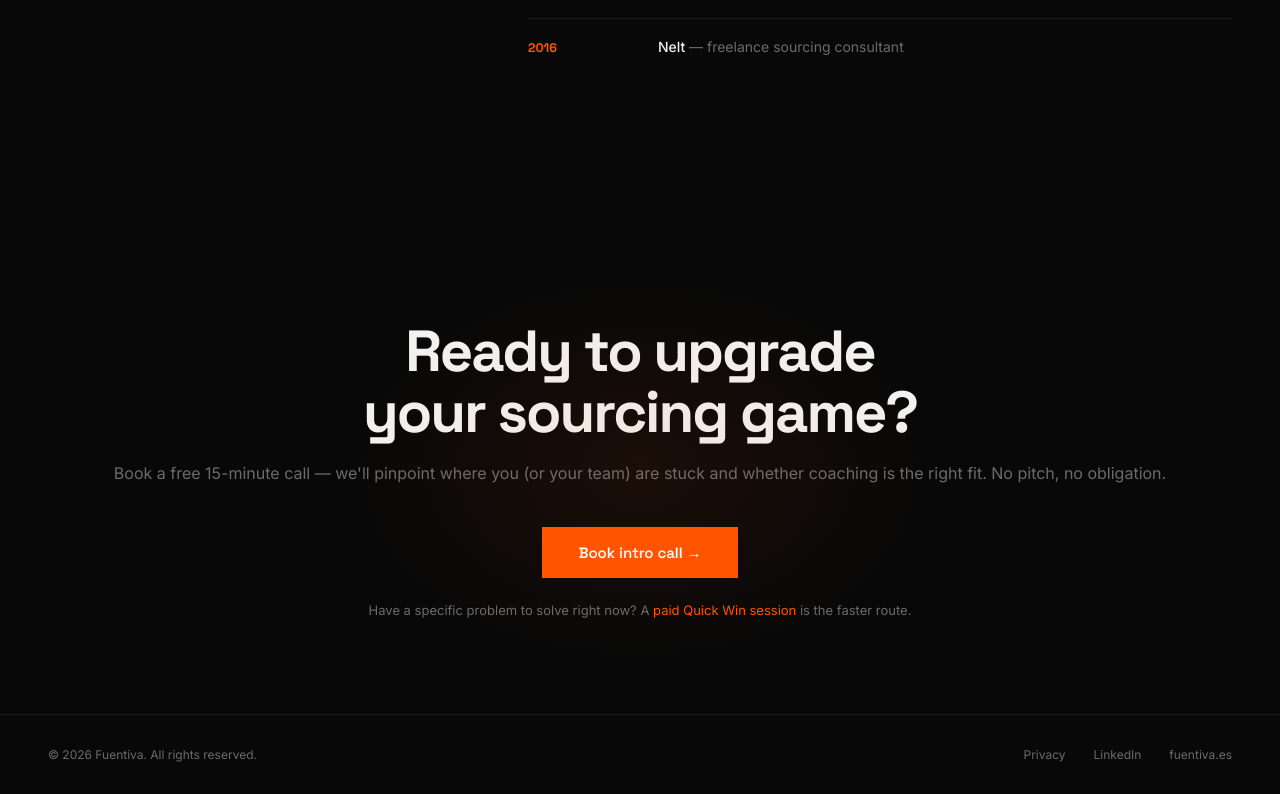
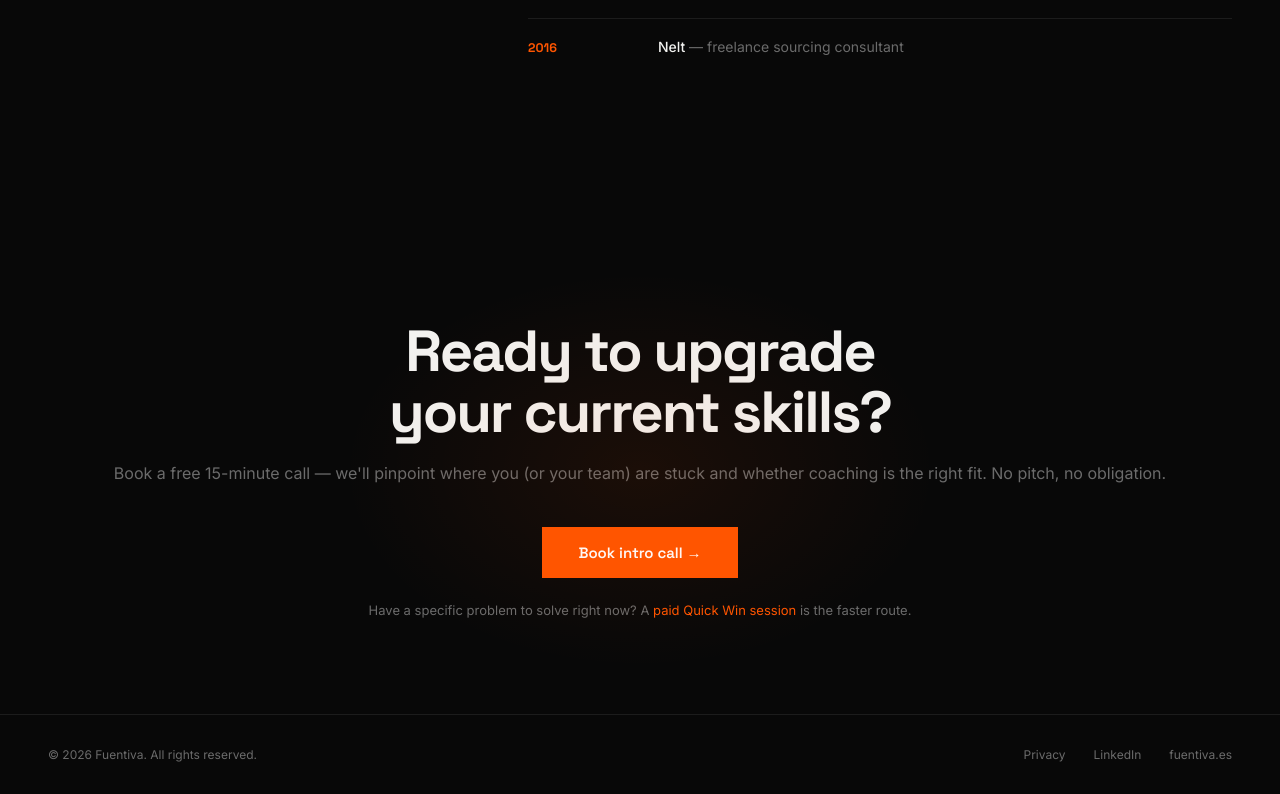
Before and after one commit to bojansipovac-bot/-fuentiva-web, a React (Create React App) app: page / in a window 1280 px wide. Shown: the part 4166-4960 px from the top of the page. Built offline with nearby package versions, Linux system fonts and the light colour scheme.

Commit message:
Update CTA heading for improved clarity

```diff
--- a/src/pages/Home.js
+++ b/src/pages/Home.js
@@ -548,7 +548,7 @@ export default function Home() {
 
       {/* CTA */}
       <section className="cta-section" id="contact">
-        <h2>Ready to upgrade<br />your sourcing game?</h2>
+        <h2>Ready to upgrade<br />your current skills?</h2>
         <p>Book a free 15-minute call — we'll pinpoint where you (or your team) are stuck and whether coaching is the right fit. No pitch, no obligation.</p>
         <a href="https://calendly.com/bojan-sipovac/intro-call-15-min" target="_blank" rel="noreferrer" className="btn-primary" style={{fontSize:'15px', padding:'16px 36px'}}>Book intro call →</a>
         <p style={{fontSize:'13px', color:'var(--muted)', marginTop:'24px', marginBottom:0}}>Have a specific problem to solve right now? A <a href="#offers" style={{color:'var(--orange)', textDecoration:'none'}}>paid Quick Win session</a> is the faster route.</p>
```
